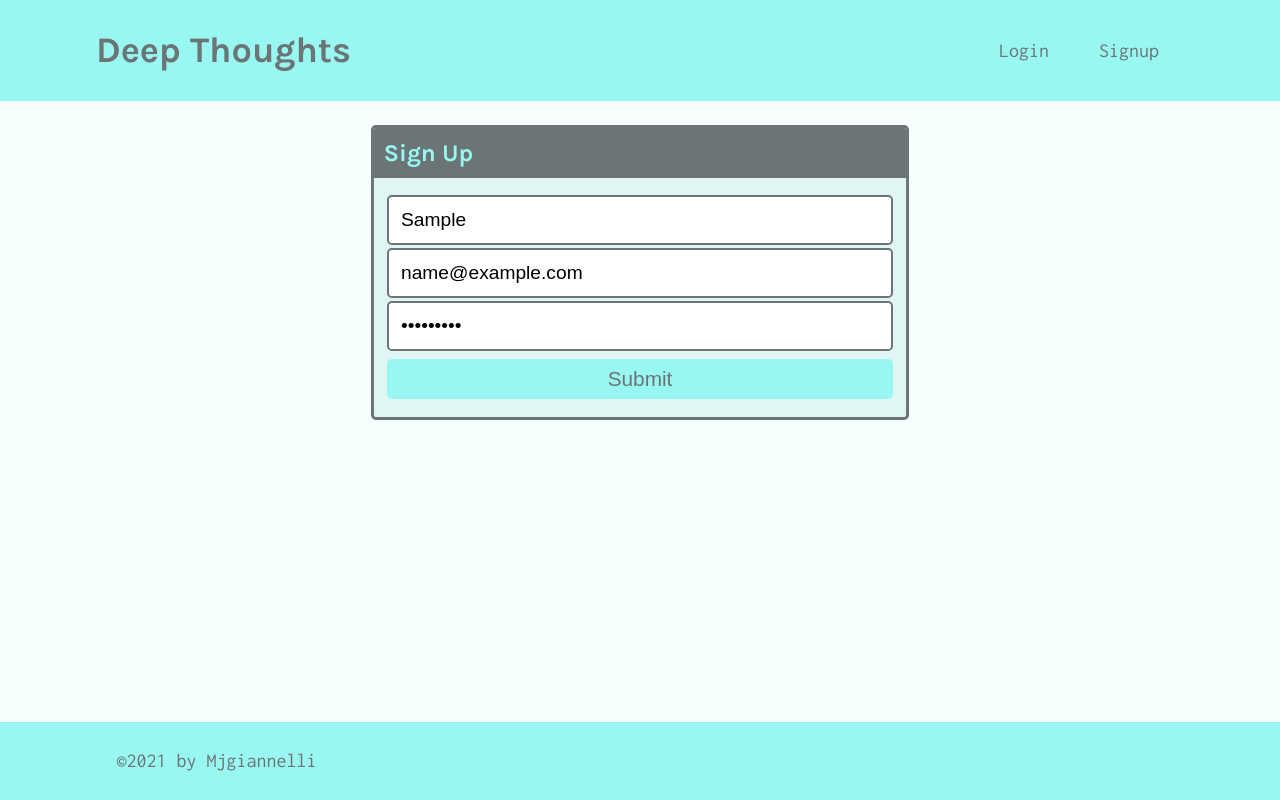
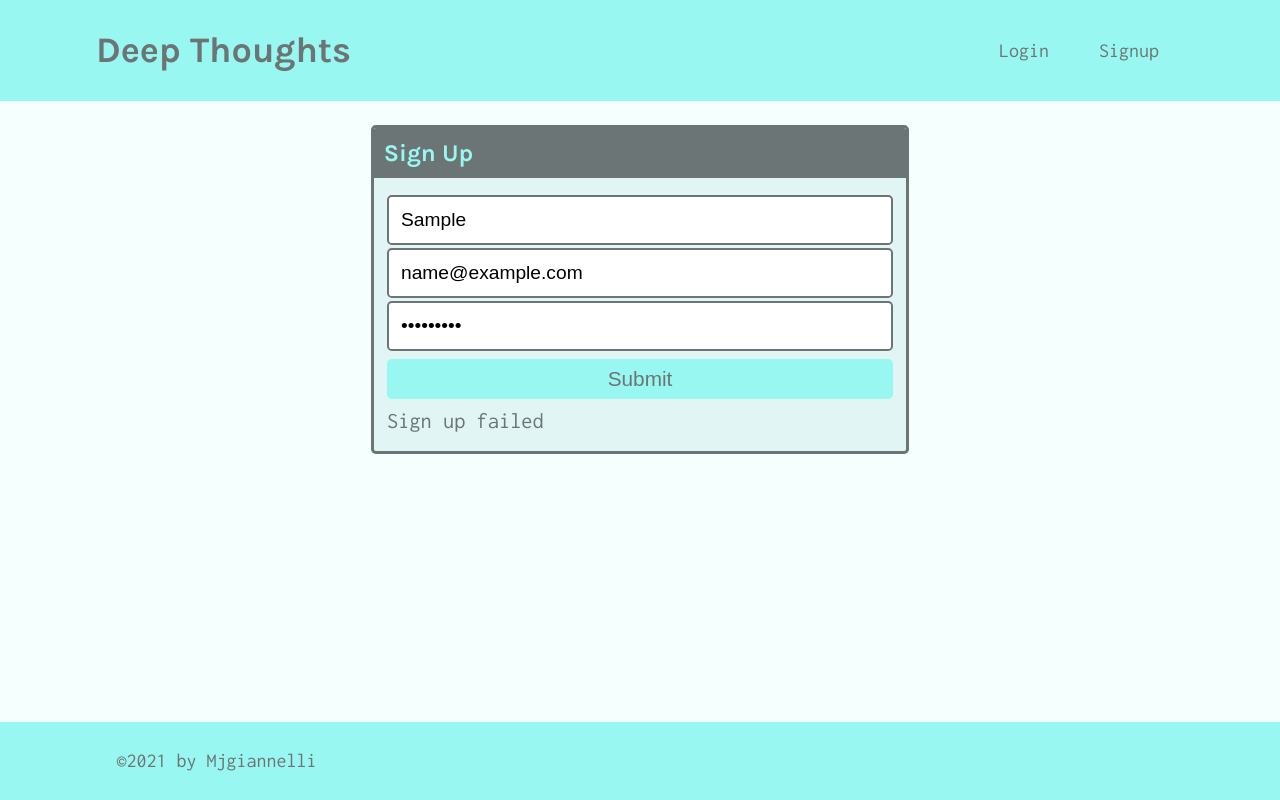
Before and after one commit to mjgiannelli/deep-thoughts, a React (Create React App) app in the folder client/: page /signup in a window 1280 px wide. Both pictures are taken after typing "Sample", "name@example.com", "Sample123" into the empty fields and a click on the button "Submit". Built offline with nearby package versions, Linux system fonts and the light colour scheme; no server answers.

Commit message:
set up the signup form

```diff
--- a/client/src/pages/Signup.js
+++ b/client/src/pages/Signup.js
@@ -1,7 +1,10 @@
 import React, { useState } from 'react';
+import { useMutation } from '@apollo/client';
+import { ADD_USER } from '../utils/mutations';
 
 const Signup = () => {
   const [formState, setFormState] = useState({ username: '', email: '', password: '' });
+  const [addUser, { error }] = useMutation(ADD_USER);
 
   // update state based on form input changes
   const handleChange = (event) => {
@@ -16,6 +19,15 @@
   // submit form
   const handleFormSubmit = async (event) => {
     event.preventDefault();
+
+    try {
+      const { data } = await addUser({
+        variables: { ...formState }
+      });
+      console.log(data);
+    } catch (e) {
+      console.error(e);
+    }
   };
 
   return (
@@ -56,6 +68,7 @@
                 Submit
               </button>
             </form>
+            {error && <div>Sign up failed</div>}
           </div>
         </div>
       </div>
--- /dev/null
+++ b/client/src/utils/mutations.js
@@ -0,0 +1,25 @@
+import { gql } from '@apollo/client';
+
+export const LOGIN_USER = gql`
+  mutation login($email: String!, $password: String!) {
+    login(email: $email, password: $password) {
+      token
+      user {
+        _id
+        username
+      }
+    }
+  }
+`;
+
+export const ADD_USER = gql`
+  mutation addUser($username: String!, $email: String!, $password: String!) {
+    addUser(username: $username, email: $email, password: $password) {
+      token
+      user {
+        _id
+        username
+      }
+    }
+  }
+`;
```
